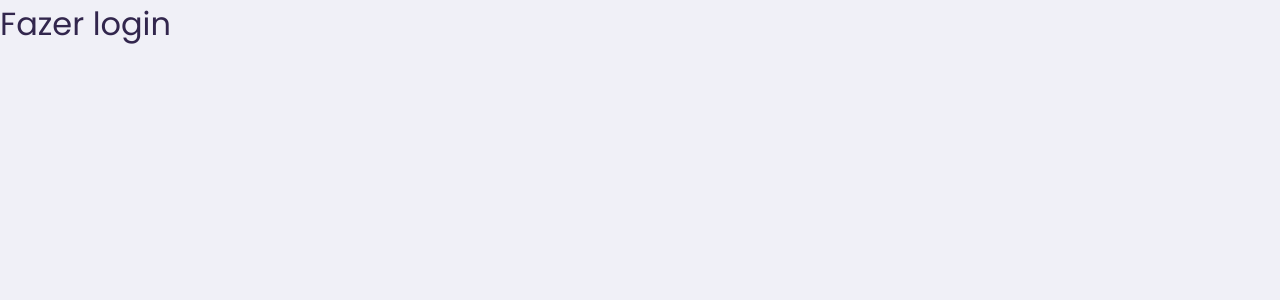
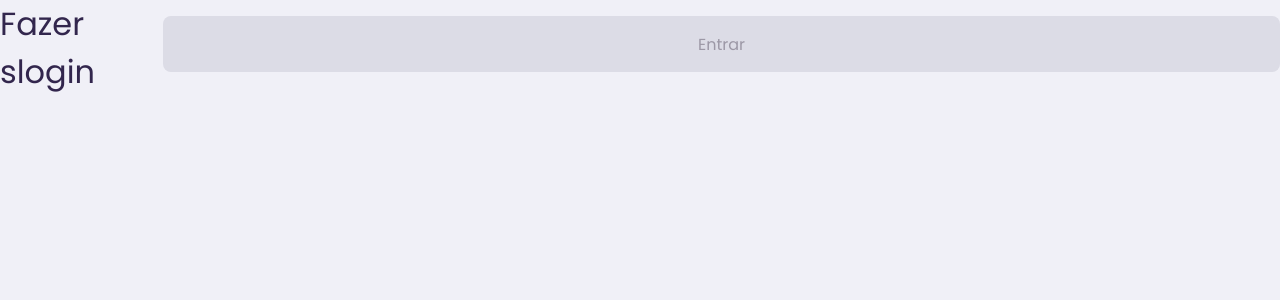
Before and after one commit to helenapaixao/Proffy2.0, a React (Create React App) app: page / in a window 1280 px wide. Shown: the top 300 px of the page. Built offline with nearby package versions, Linux system fonts and the light colour scheme.

Commit message:
config component button

```diff
--- /dev/null
+++ b/src/components/Button/index.tsx
@@ -0,0 +1,16 @@
+import React, { ButtonHTMLAttributes } from 'react';
+import { FiLoader } from 'react-icons/fi';
+import {Container} from './styles'
+
+type ButtonProps = ButtonHTMLAttributes<HTMLButtonElement> & {
+    loading?: boolean;
+  };
+
+
+  const Button: React.FC<ButtonProps> = ({ children, loading, ...rest }) => (
+    <Container type="button" {...rest}>
+      {loading ? <FiLoader size={28}> Carregando... </FiLoader> : children}
+    </Container>
+  );
+
+  export default Button;
--- /dev/null
+++ b/src/components/Button/styles.ts
@@ -0,0 +1,33 @@
+import styled, { keyframes } from 'styled-components';
+import { shade } from 'polished';
+
+
+const spin = keyframes`
+  to {
+    transform: rotate(360deg);
+  }
+  from {
+    transform: rotate(0deg);
+  }
+`;
+
+
+export const Container = styled.button`
+  background: #DCDCE6;
+  height: 56px;
+  border-radius: 8px;
+  border: 0;
+  padding: 16px;
+  color:#9C98A6;
+  width: 100%;
+  font-weight: 500;
+  margin-top: 16px;
+  transition: background-color 0.2s;
+  &:hover {
+    background: ${shade(0.2, '#04D361')};
+    color:#FFFFFF;
+  }
+  svg {
+    animation: ${spin} 2s linear infinite;
+  }
+`;
--- a/src/pages/Login/index.tsx
+++ b/src/pages/Login/index.tsx
@@ -1,14 +1,24 @@
 import React from "react";
-import {Container} from './styles'
+import { Container, Content, Background, AnimationContainer } from "./styles";
 
+import { FiLogIn, FiMail, FiLock } from "react-icons/fi";
+import { FormHandles } from "@unform/core";
+import { Form } from "@unform/web";
+import * as Yup from "yup";
+
+import { Link } from "react-router-dom";
+import { useHistory } from "react-router";
+
+import Input from "../../components/Input";
+import Button from "../../components/Button";
 
 const Login: React.FC = () => {
   return (
     <>
-    <Container>
-    <h1>Fazer login</h1>
-    </Container>
-
+      <Container>
+        <h1>Fazer slogin</h1>
+        <Button type="submit">Entrar</Button>
+      </Container>
     </>
   );
 };
```
